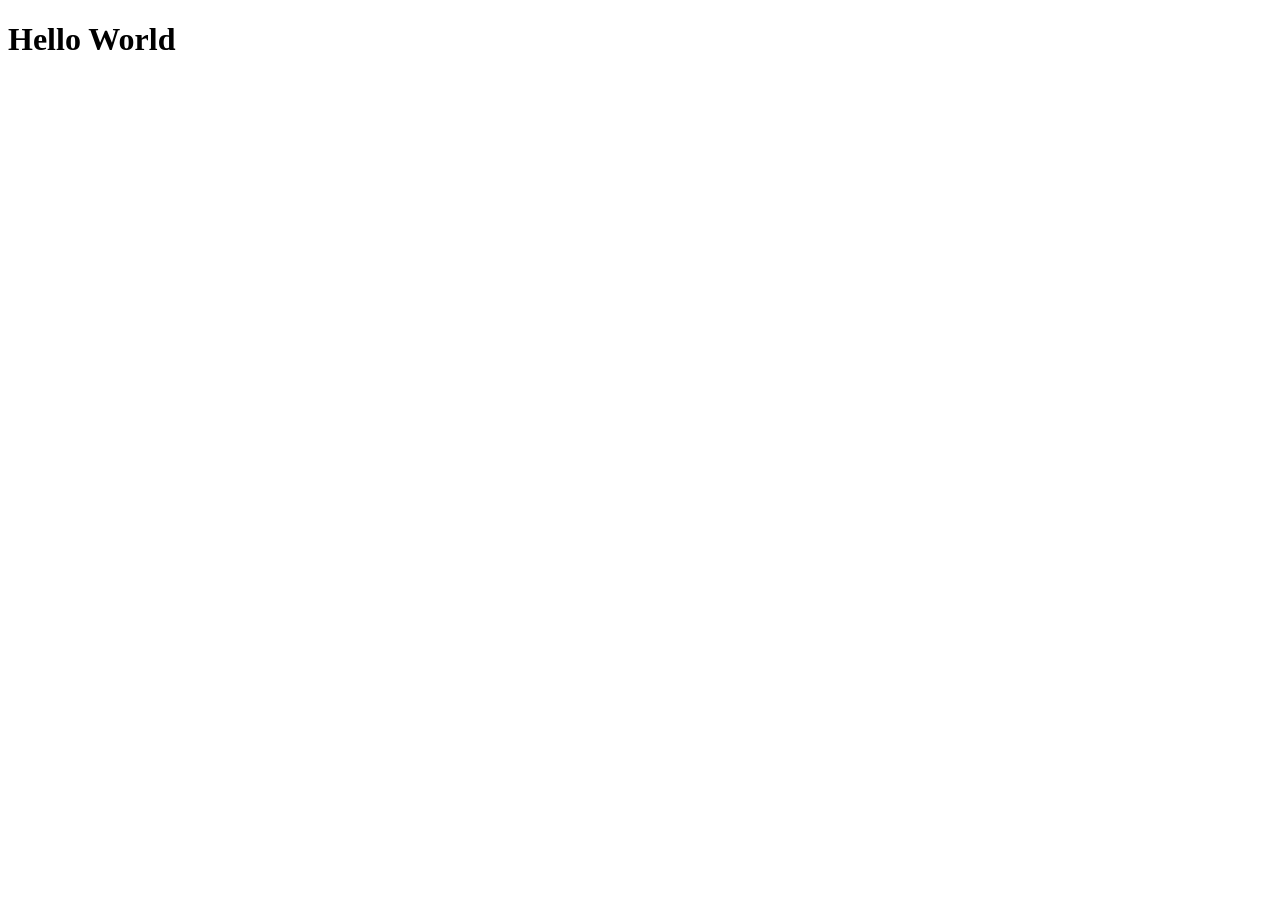
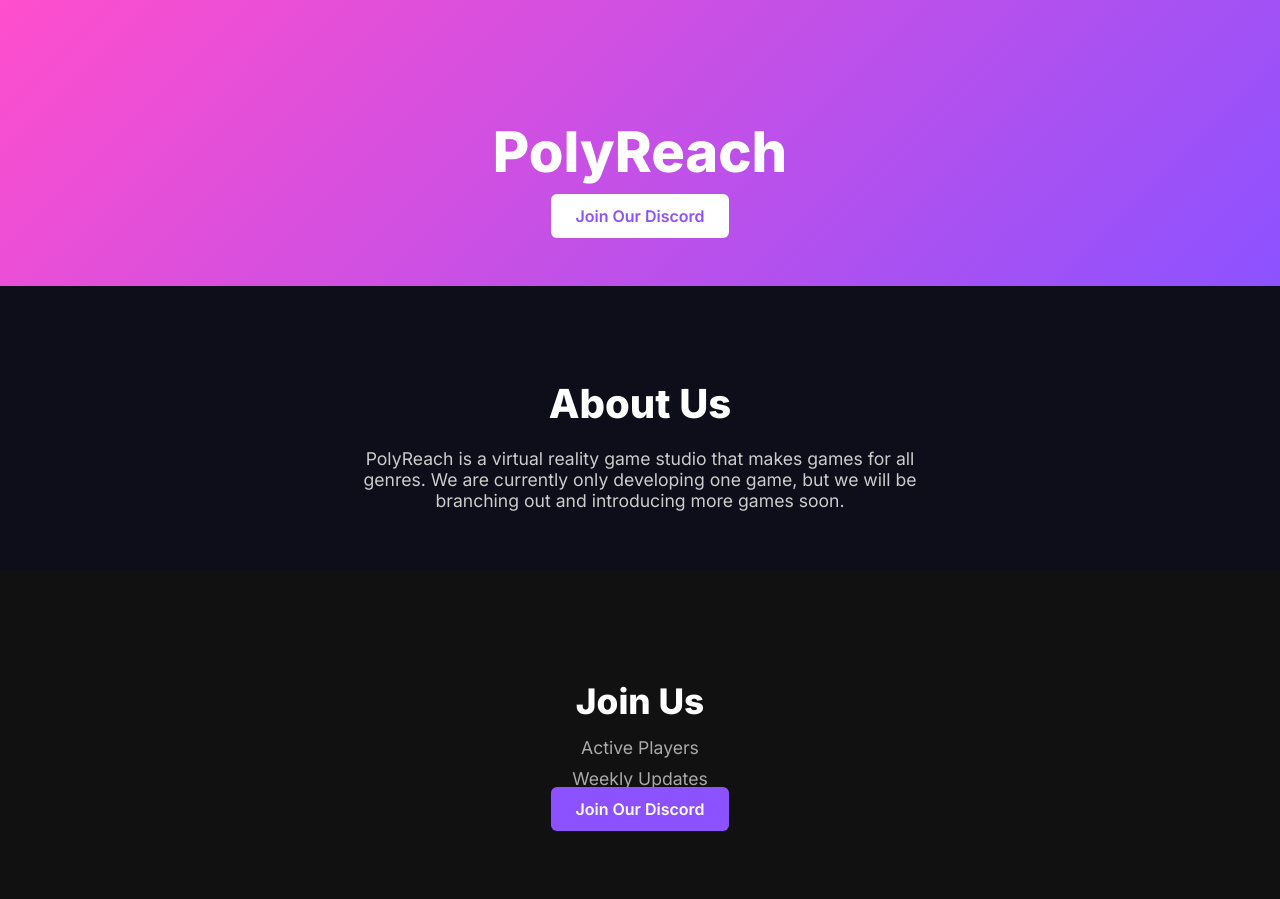
Before and after one commit to CelGS/PolyReach, a plain HTML site: page index.html in a window 1280 px wide. Before the commit the page ends 800 px from the top, so only its background shows below. Drawn offline with Linux system fonts and the light colour scheme.

Commit message:
index.html

```diff
--- a/index.html
+++ b/index.html
@@ -1,5 +1,111 @@
 <!DOCTYPE html>
-<html>
-<head><title>My GitHub Site</title></head>
-<body><h1>Hello World</h1></body>
+<html lang="en">
+<head>
+  <meta charset="UTF-8" />
+  <meta name="viewport" content="width=device-width, initial-scale=1.0"/>
+  <title>PolyReach</title>
+  <link href="https://fonts.googleapis.com/css2?family=Inter:wght@400;600;800&display=swap" rel="stylesheet">
+  <style>
+    body {
+      margin: 0;
+      font-family: 'Inter', sans-serif;
+      background: #0e0e1a;
+      color: white;
+    }
+
+    header {
+      background: linear-gradient(135deg, #ff4ecd, #8c52ff);
+      padding: 80px 20px 60px;
+      text-align: center;
+    }
+
+    header h1 {
+      font-size: 3.5rem;
+      font-weight: 800;
+      margin-bottom: 20px;
+    }
+
+    .btn {
+      padding: 12px 24px;
+      background-color: white;
+      color: #8c52ff;
+      border: none;
+      border-radius: 6px;
+      font-weight: 600;
+      text-decoration: none;
+      transition: 0.2s ease;
+    }
+
+    .btn:hover {
+      background-color: #f0f0f0;
+    }
+
+    .section {
+      padding: 60px 20px;
+      text-align: center;
+    }
+
+    .section h2 {
+      font-size: 2.5rem;
+      margin-bottom: 20px;
+    }
+
+    .section p {
+      font-size: 1.1rem;
+      max-width: 600px;
+      margin: 0 auto;
+      color: #ccc;
+    }
+
+    footer {
+      background-color: #111;
+      padding: 80px 20px;
+      text-align: center;
+    }
+
+    footer h2 {
+      font-size: 2.2rem;
+      margin-bottom: 15px;
+    }
+
+    footer .info {
+      margin: 10px 0;
+      font-size: 1.1rem;
+      color: #aaa;
+    }
+
+    footer .btn {
+      margin-top: 20px;
+      background-color: #8c52ff;
+      color: white;
+    }
+
+    footer .btn:hover {
+      background-color: #a56eff;
+    }
+  </style>
+</head>
+<body>
+
+  <!-- Hero Section -->
+  <header>
+    <h1>PolyReach</h1>
+    <a href="https://discord.gg/Uw3Vv9xSEZ" class="btn" target="_blank">Join Our Discord</a>
+  </header>
+
+  <!-- About Section -->
+  <section class="section">
+    <h2>About Us</h2>
+    <p>PolyReach is a virtual reality game studio that makes games for all genres. We are currently only developing one game, but we will be branching out and introducing more games soon.</p>
+  </section>
+
+  <!-- Join Us Footer -->
+  <footer>
+    <h2>Join Us</h2>
+    <div class="info">Active Players</div>
+    <div class="info">Weekly Updates</div>
+    <a href="https://discord.gg/Uw3Vv9xSEZ" class="btn" target="_blank">Join Our Discord</a>
+  </footer>
+
+</body>
 </html>
```
